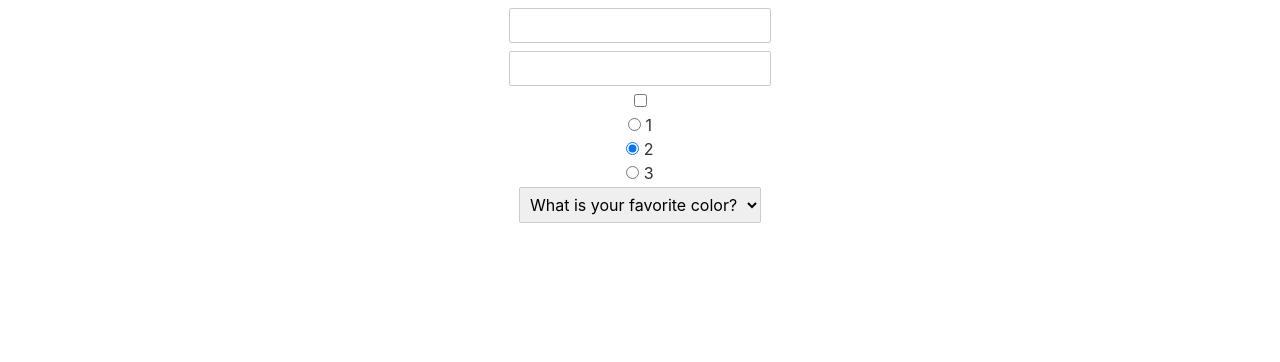
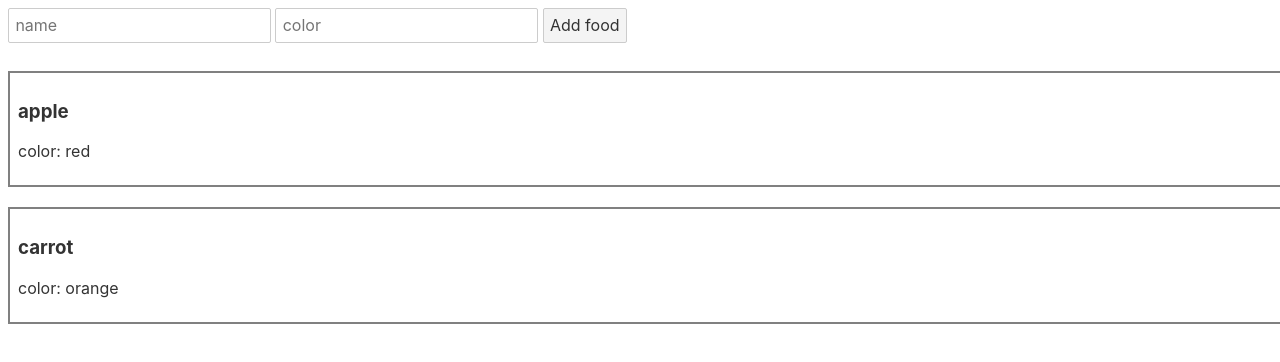
Before and after one commit to abtin/svelte-tutorial, a Svelte app: page / in a window 1280 px wide. Shown: the top 362 px of the page. Built offline with nearby package versions, Linux system fonts and the light colour scheme.

Commit message:
forms and custom events

```diff
--- a/src/App.svelte
+++ b/src/App.svelte
@@ -1,45 +1,38 @@
 <script>
-	let name;
-	let num;
-	let isChecked = false;
-	let value = 2;
-	let selected;
-	let questions = [
-		{id:1, text:"What is your favorite color?"},
-		{id:2, text:"What is your favorite fruit?"},
+	import Form from "./Form.svelte";
+	let foods = [
+		{name: "apple", color : "red", id:0},
+		{name: "carrot", color : "orange", id:1},
 	]
+	const addFood = (e) => {
+		// console.log(e);
+		// console.log(e.detail);
+		const food = e.detail;
+		foods = [food, ...foods];
+	}
 </script>
 <main>
-	<input type="text" bind:value={name}>
-	<input type="number" bind:value={num}>
-	<input type="checkbox" bind:checked={isChecked}>
+	<Form on:addFood={addFood} />
+	{#each foods as food (food.id)}
+		<div class="fooditem">
+			<h3>{food.name}</h3>
+			<p>color: {food.color}</p>
+		</div>
+	{/each}
 
-	<label>
-		<input type="radio" bind:group={value} value={1}>
-		1
-	</label>
-	<label>
-		<input type="radio" bind:group={value} value={2}>
-		2
-	</label>
-	<label>
-		<input type="radio" bind:group={value} value={3}>
-		3
-	</label>
-
-	<select bind:value={selected}>
-		{#each questions as question}
-			<option value={question}>
-				{question.text}
-			</option>
-		{/each}
-	</select>
 </main>
 
 <style>
+	.fooditem {
+		border: 2px solid gray;
+		text-align: left;
+		padding: 8px;
+		margin-top: 20px;
+		width: 100%;
+	}
 	main {
 		display: flex;
 		flex-direction: column;
-		align-items: center;
+		align-items: flex-start;
 	}
 </style>
--- /dev/null
+++ b/src/Form.svelte
@@ -0,0 +1,27 @@
+<script>
+    import { createEventDispatcher } from "svelte";
+
+    let dispatch = createEventDispatcher();
+    let name;
+    let color;
+
+    const handleSubmit = () => {
+        const food = {
+            name: name,
+            color: color,
+            id: Math.random() // use a better id
+        }
+        // console.log(food);
+        dispatch("addFood", food);
+    };
+</script>
+
+<form on:submit|preventDefault={handleSubmit}>
+    <input type="text" placeholder="name" bind:value={name}>
+    <input type="text" placeholder="color" bind:value={color}>
+    <button>Add food</button>
+</form>
+
+<style>
+
+</style>
```
